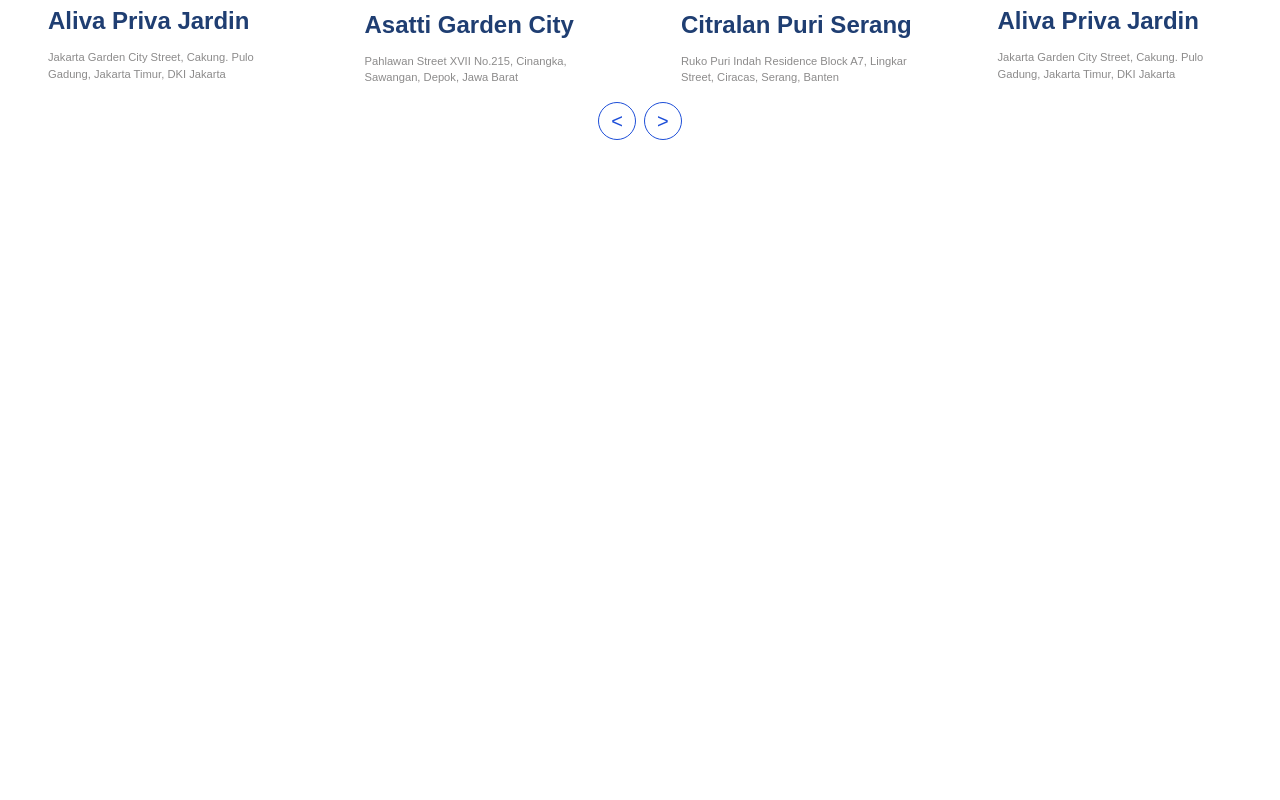
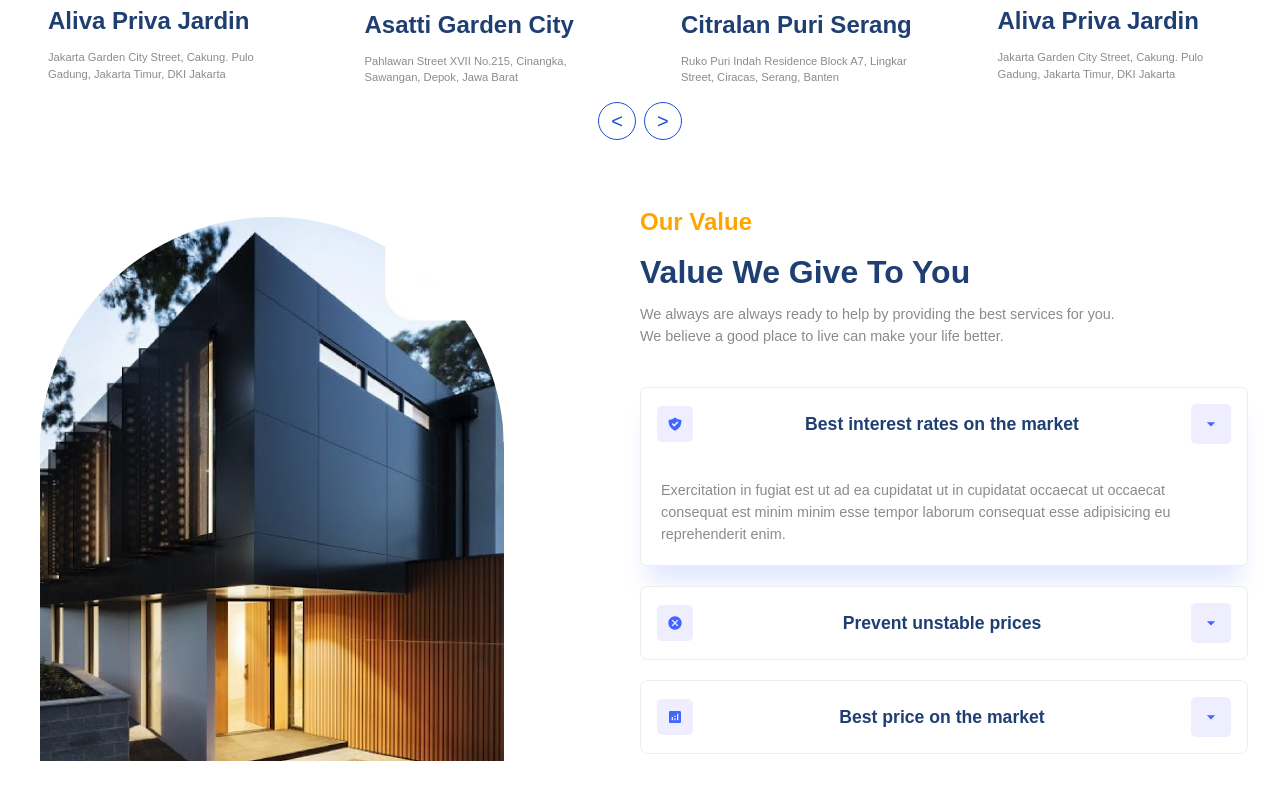
Before and after one commit to MannySotoRuiz/MyServiceHub-Web, a Next.js app: page / in a window 1280 px wide. Shown: the part 1100-1900 px from the top of the page. Before the commit the page ends 1272 px from the top, so only its background shows below. Built offline with nearby package versions, Linux system fonts and the light colour scheme.

Commit message:
created values section

```diff
--- a/package.json
+++ b/package.json
@@ -18,6 +18,7 @@
     "next": "13.4.4",
     "postcss": "8.4.24",
     "react": "18.2.0",
+    "react-accessible-accordion": "^5.0.0",
     "react-countup": "^6.4.2",
     "react-dom": "18.2.0",
     "react-icons": "^4.9.0",
--- a/src/app/page.tsx
+++ b/src/app/page.tsx
@@ -3,6 +3,8 @@
 import HeroStats from "@/components/HeroStats";
 import Header from "@/components/Header";
 import FeaturedRow from "@/components/FeaturedRow";
+import Value from "@/components/Value";
+import Contact from "@/components/Contact";
 
 export default function Home() {
   return (
@@ -91,6 +93,8 @@
       <section className="r-wrapper">
         <FeaturedRow />
       </section>
+      <Value />
+      <Contact />
     </main>
   );
 }
--- /dev/null
+++ b/src/components/Contact.tsx
@@ -0,0 +1,29 @@
+import Image from "next/image";
+import { FC } from "react";
+
+interface ContactProps {}
+
+const Contact: FC<ContactProps> = ({}) => {
+  return (
+    <section className="c-wrapper">
+      <div className="paddings innerWidth flexCenter c-container">
+        {/* left side */}
+        {/* <div className="c-left">
+            left
+        </div> */}
+
+        {/* right side */}
+        {/* <div className="c-right">
+            <div className="relative w-[480px] h-[560px] overflow-hidden border-8 border-[rgba(255,255,255,0.12)] rounded-b-none rounded-t-[240px]">
+                <Image
+                    src="/images/contact.png"
+                    alt="contact img"
+                />
+            </div>
+        </div> */}
+      </div>
+    </section>
+  );
+};
+
+export default Contact;
--- a/src/components/FeaturedRow.tsx
+++ b/src/components/FeaturedRow.tsx
@@ -3,7 +3,7 @@
 import { FC } from "react";
 import { Swiper, SwiperSlide, useSwiper } from "swiper/react";
 import "swiper/css";
-import { swiperData, sliderSettings } from "@/lib/utils";
+import { swiperData, sliderSettings } from "@/lib/utils/swiperData";
 import Image from "next/image";
 
 const SliderButtons = () => {
--- /dev/null
+++ b/src/components/Value.tsx
@@ -0,0 +1,94 @@
+"use client";
+
+import Image from "next/image";
+import { useState } from "react";
+import {
+  Accordion,
+  AccordionItem,
+  AccordionItemHeading,
+  AccordionItemButton,
+  AccordionItemPanel,
+} from "react-accessible-accordion";
+import "react-accessible-accordion/dist/fancy-example.css";
+import { MdOutlineArrowDropDown } from "react-icons/md";
+import data from "@/lib/utils/accordian";
+
+const Value = () => {
+  const [expandedItem, setExpandedItem] = useState<number>(0);
+  const handleAccordionItemClick = (idx: number) => setExpandedItem(idx);
+
+  return (
+    <section className="v-wrapper">
+      <div className="paddings innerWidth flexCenter v-container">
+        {/* left side */}
+        <div className="v-left flex-1">
+          <div className="relative w-[480px] h-[560px] overflow-hidden border-8 border-[rgba(255,255,255,0.12)] rounded-b-none rounded-t-[240px]">
+            <Image
+              src="/images/value.png"
+              alt="value"
+              fill={true}
+            />
+          </div>
+        </div>
+        {/* end of left side */}
+
+        {/* right side */}
+        <div className="flexColStart v-right flex-1 gap-2">
+          <span className="orangeText">Our Value</span>
+          <span className="primaryText">Value We Give To You</span>
+          <span className="secondaryText">
+            We always are always ready to help by providing the best services
+            for you.
+            <br />
+            We believe a good place to live can make your life better.
+          </span>
+
+          <Accordion
+            allowMultipleExpanded={false}
+            preExpanded={[0]}
+            className="mt-[32px]"
+            style={{ border: "none" }}
+          >
+            {data.map((item, idx) => {
+              return (
+                <AccordionItem
+                  key={idx}
+                  className={`accordionItem ${
+                    expandedItem === idx ? "expanded" : "collapsed"
+                  } bg-white border-[0.8px] border-[rgba(128,128,128,0.143)] rounded-lg overflow-hidden mb-5`}
+                  uuid={idx}
+                >
+                  <AccordionItemHeading
+                    onClick={() => handleAccordionItemClick(idx)}
+                  >
+                    <AccordionItemButton className="bg-white p-[16px] w-full flex items-center justify-between cursor-pointer gap-y-[32px] flex-wrap">
+                      <div className="flexCenter icon p-[10px] bg-[#eeeeff] rounded-[5px]">
+                        {item.icon}
+                      </div>
+                      <span className="text-[#1f3e72] font-bold text-[17.6px]">
+                        {item.heading}
+                      </span>
+                      <div className="flexCenter icon p-[10px] bg-[#eeeeff] rounded-[5px]">
+                        <MdOutlineArrowDropDown
+                          size={20}
+                          color="#4066ff"
+                        />
+                      </div>
+                    </AccordionItemButton>
+                  </AccordionItemHeading>
+
+                  <AccordionItemPanel>
+                    <p className="secondaryText">{item.detail}</p>
+                  </AccordionItemPanel>
+                </AccordionItem>
+              );
+            })}
+          </Accordion>
+        </div>
+        {/* end of right side */}
+      </div>
+    </section>
+  );
+};
+
+export default Value;
--- /dev/null
+++ b/src/lib/utils/accordian.tsx
@@ -0,0 +1,24 @@
+import { HiShieldCheck } from "react-icons/hi";
+import { MdCancel, MdAnalytics } from "react-icons/md";
+const data = [
+  {
+    icon: <HiShieldCheck color="#4066ff" />,
+    heading: "Best interest rates on the market",
+    detail:
+      "Exercitation in fugiat est ut ad ea cupidatat ut in cupidatat occaecat ut occaecat consequat est minim minim esse tempor laborum consequat esse adipisicing eu reprehenderit enim.",
+  },
+  {
+    icon: <MdCancel color="#4066ff" />,
+    heading: "Prevent unstable prices",
+    detail:
+      "Exercitation in fugiat est ut ad ea cupidatat ut in cupidatat occaecat ut occaecat consequat est minim minim esse tempor laborum consequat esse adipisicing eu reprehenderit enim.",
+  },
+  {
+    icon: <MdAnalytics color="#4066ff" />,
+    heading: "Best price on the market",
+    detail:
+      "Exercitation in fugiat est ut ad ea cupidatat ut in cupidatat occaecat ut occaecat consequat est minim minim esse tempor laborum consequat esse adipisicing eu reprehenderit enim.",
+  },
+];
+
+export default data;
--- a/src/styles/globals.css
+++ b/src/styles/globals.css
@@ -134,6 +134,23 @@
   box-shadow: 0px 72px 49px -51px rgba(136, 160, 255, 0.21);
 }
 
+.accordion {
+  margin-top: 2rem;
+}
+
+.expanded {
+  box-shadow: var(--shadow);
+  border-radius: 6px;
+}
+
+/* .accordionItem {
+  background: white;
+  border: 0.8px solid rgba(128, 128, 128, 0.143);
+  border-radius: 8px;
+  overflow: hidden;
+  margin-bottom: 20px;
+} */
+
 /* .r-buttons {
   position: absolute;
   gap: 1rem;
```
Also changed, not shown: public/images/value.png (added), src/lib/utils/swiperData.ts (renamed from src/lib/utils.ts), 1 other file (tests, documents, lock files or other folders).
